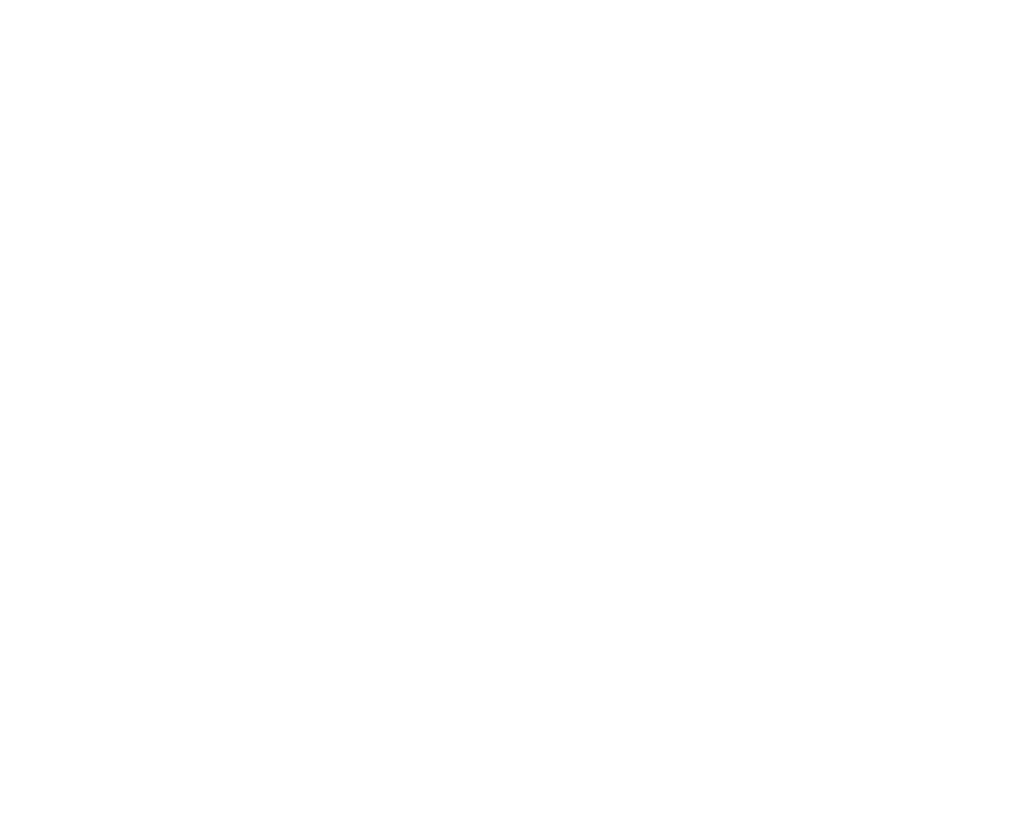
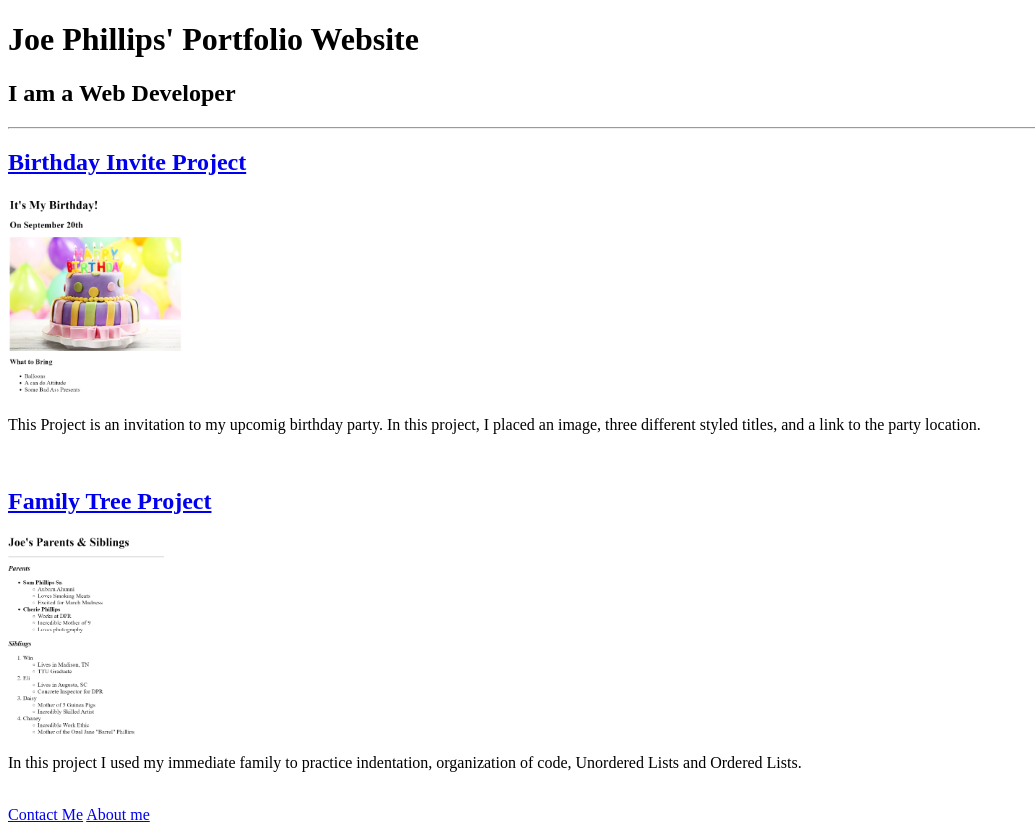
Before and after one commit to Joephillips7731/HTML-Portfolio, a plain HTML site: page index.html in a window 1280 px wide. Shown: the whole page, without its empty margins (0-1035 px from the left). Before the commit the page ends 800 px from the top, so only its background shows below. Drawn offline with Linux system fonts and the light colour scheme.

Commit message:
Add files via upload

```diff
--- a/index.html
+++ b/index.html
@@ -1,8 +1,30 @@
-<!-- TODO 1: Create the HTML Boilerplate -->
+<!DOCTYPE html>
+<html lang="en">
+<head>
+    <meta charset="UTF-8">
+    <meta name="viewport" content="width=device-width, initial-scale=1.0">
+    <title>Website Portfolio</title>
+</head>
+<body>
+    <h1>Joe Phillips' Portfolio Website</h1>
+        <h2>I am a Web Developer</h2>
+        <hr>
+        <a href="./public/Birthday.html" ><h2>Birthday Invite Project</h2></a>
+        <a href="./public/Birthday.html" alt="Birth Invitation"><img src="./assets/Birthday.png" Height="200"></a>
+            <p>This Project is an invitation to my upcomig birthday party. In this project, I placed an image, three different styled titles, and a link to the party location.</p>
+            <br>
+            <a href="./public/Family Tree.html"><h2>Family Tree Project</h2></a>
+        <a href="./public/Family Tree.html"><img src="./assets/Family Tree.png" height="200" alt="Joe's Family Tree"></a>
+            <p>In this project I used my immediate family to practice indentation, organization of code, Unordered Lists and Ordered Lists.</p>
+<br>
+        <a href="./public/contact copy.html">Contact Me</a>
+        <a href="./public/about copy.html">About me</a>
 
-<!-- TODO 2: Add Your previous projects' HTML into the public folder -->
 
-<!-- TODO 3: Take screenshots of your project previews and add the images to the images folder -->
+
+
+</body>
+</html>
 
 <!-- TODO 4: Add titles/subtitles etc. -->
 
```
